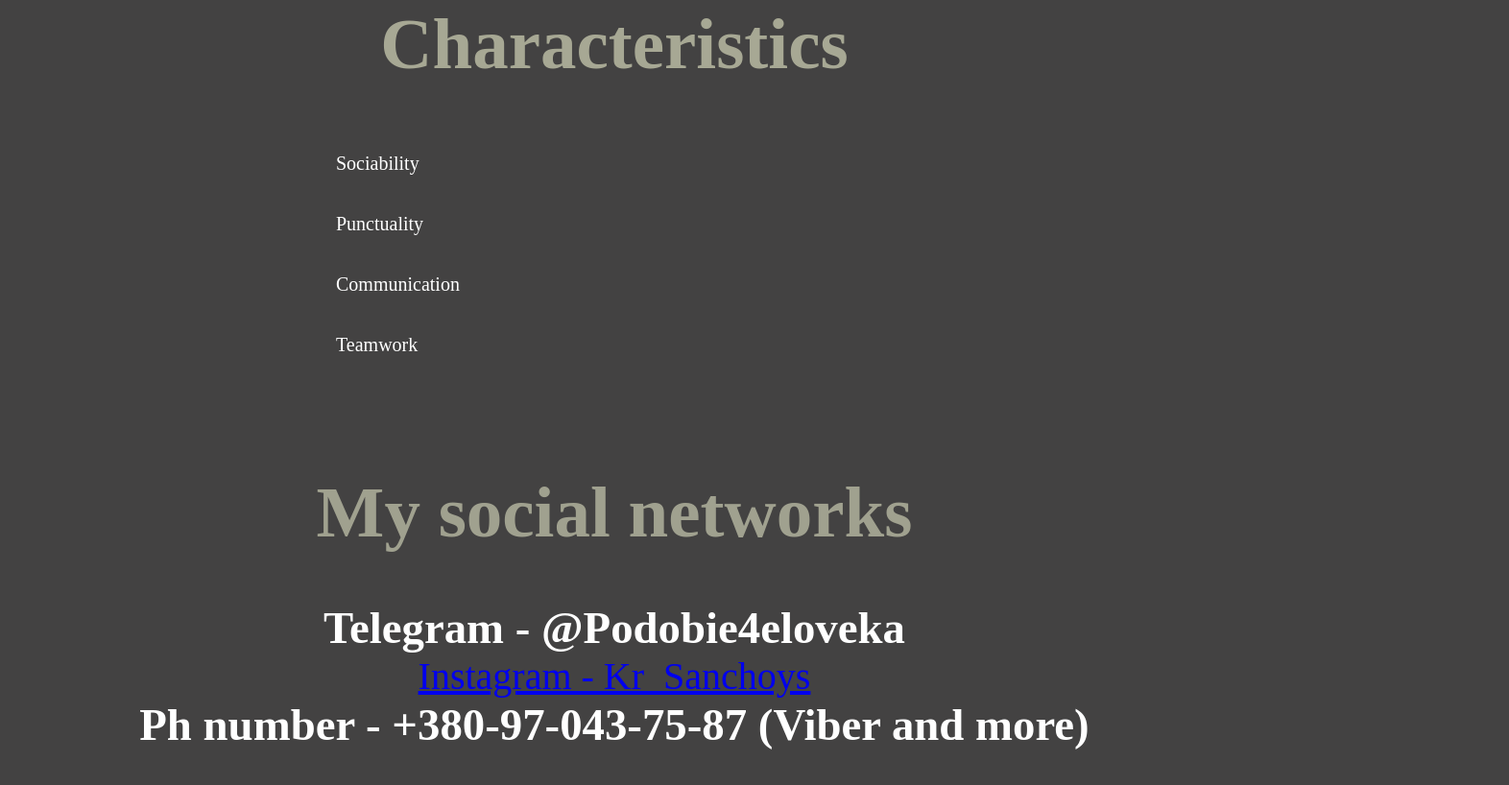
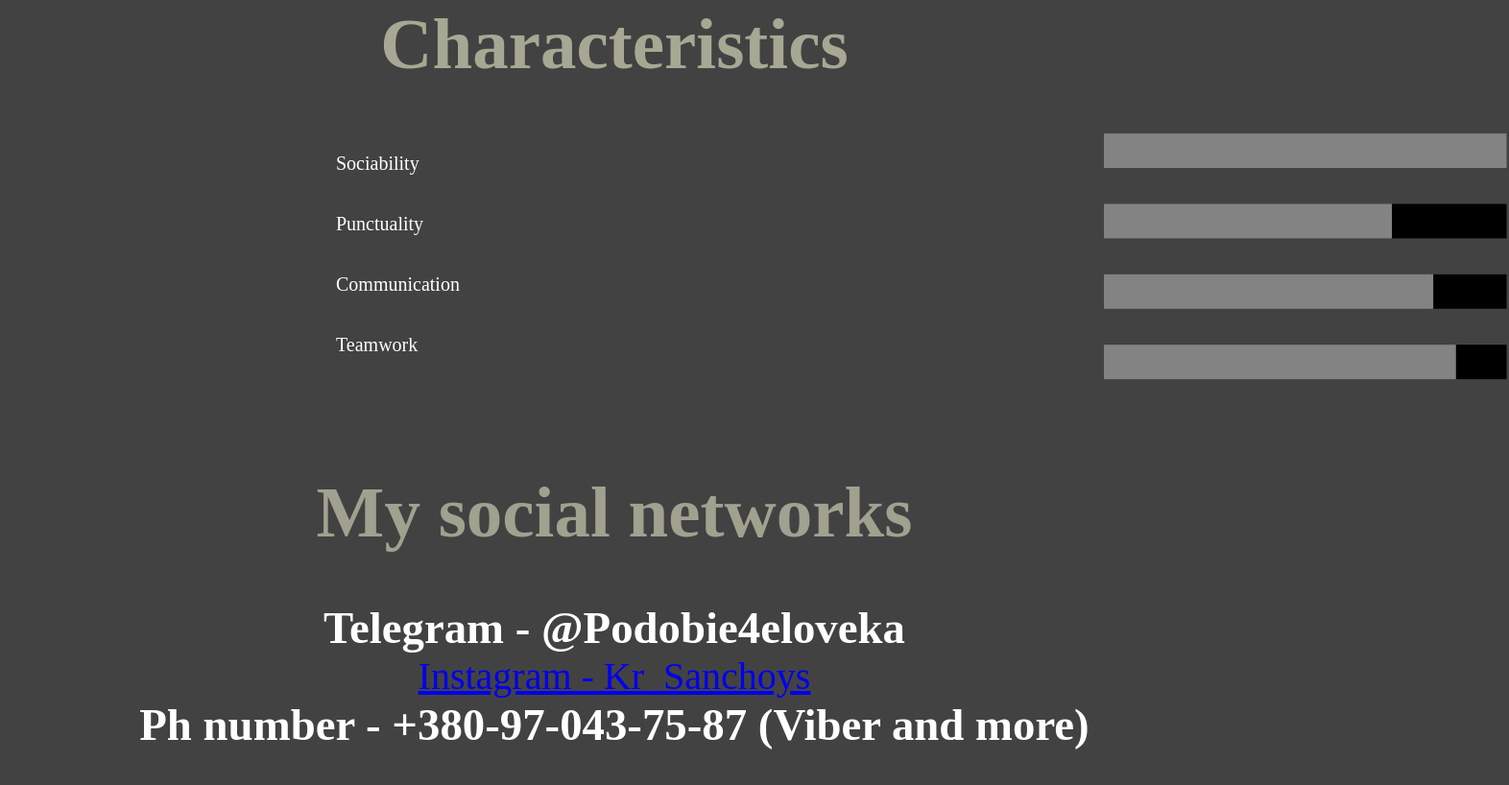
Before and after one commit to kravchyk-sasha/kravchik-portfolio, a plain HTML site: page index.html in a window 1280 px wide. Shown: the part 1065-1883 px from the top of the page at 96% size, 1572 px wide, since content can reach past the window. Drawn offline with Linux system fonts and the light colour scheme; the site is published under a folder, as on GitHub Pages, so addresses that start at the root find nothing; a web font is replaced by a local one.

Commit message:
Update index.html

```diff
--- a/index.html
+++ b/index.html
@@ -74,7 +74,7 @@
                 <p>Communication</p>
                 <p>Teamwork</p>
                    <div class="stats">
-                      <img class="statsimg" src="/img/stats/allstats.jpg" alt="">
+                      <img class="statsimg" src="img/stats/allstats.jpg" alt="">
                    </div>
             </div>
         </div>
```
